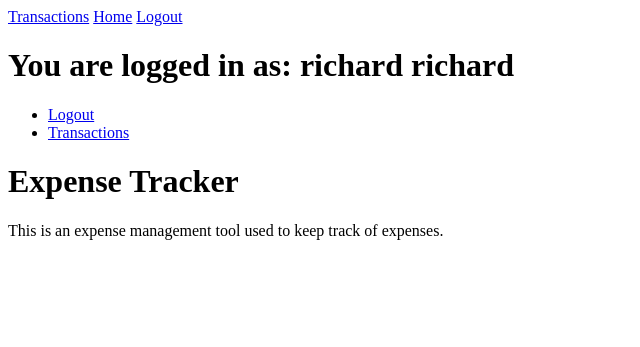
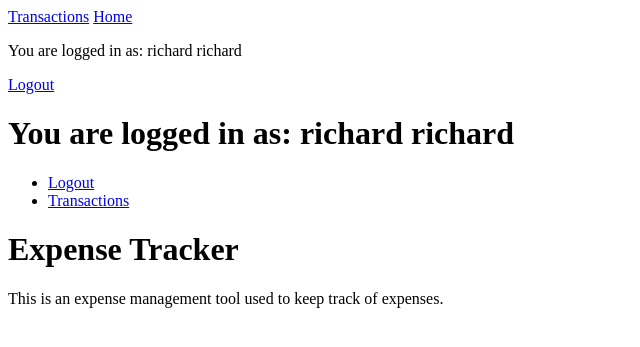
Before and after one commit to Richard-Hallam/Individual-Full-Stack-Project-Assessment, a Django app: page / in a window 1280 px wide. Shown: the top 347 px of the page, without its empty margins (0-640 px from the left). Run offline with Django 4.2, Linux system fonts and the light colour scheme; a user stored in the database is signed in.

Commit message:
added user logged in as text to navbar

```diff
--- a/home/templates/home.html
+++ b/home/templates/home.html
@@ -9,6 +9,7 @@
             <a class="nav-link" href="{% url 'transactions' %}">Transactions</a>
             <a class="nav-link" href="{% url 'home' %}">Home</a>
             {% if user.is_authenticated %}
+            <p>You are logged in as: {{ user.username }} {{ user }}</p>
             <a class="nav-link" href="{% url 'account_logout' %}">Logout</a>
             {% else %}
             <a class="nav-link" href="{% url 'account_login' %}">Login</a>
```
Also changed, not shown: db.sqlite3.
